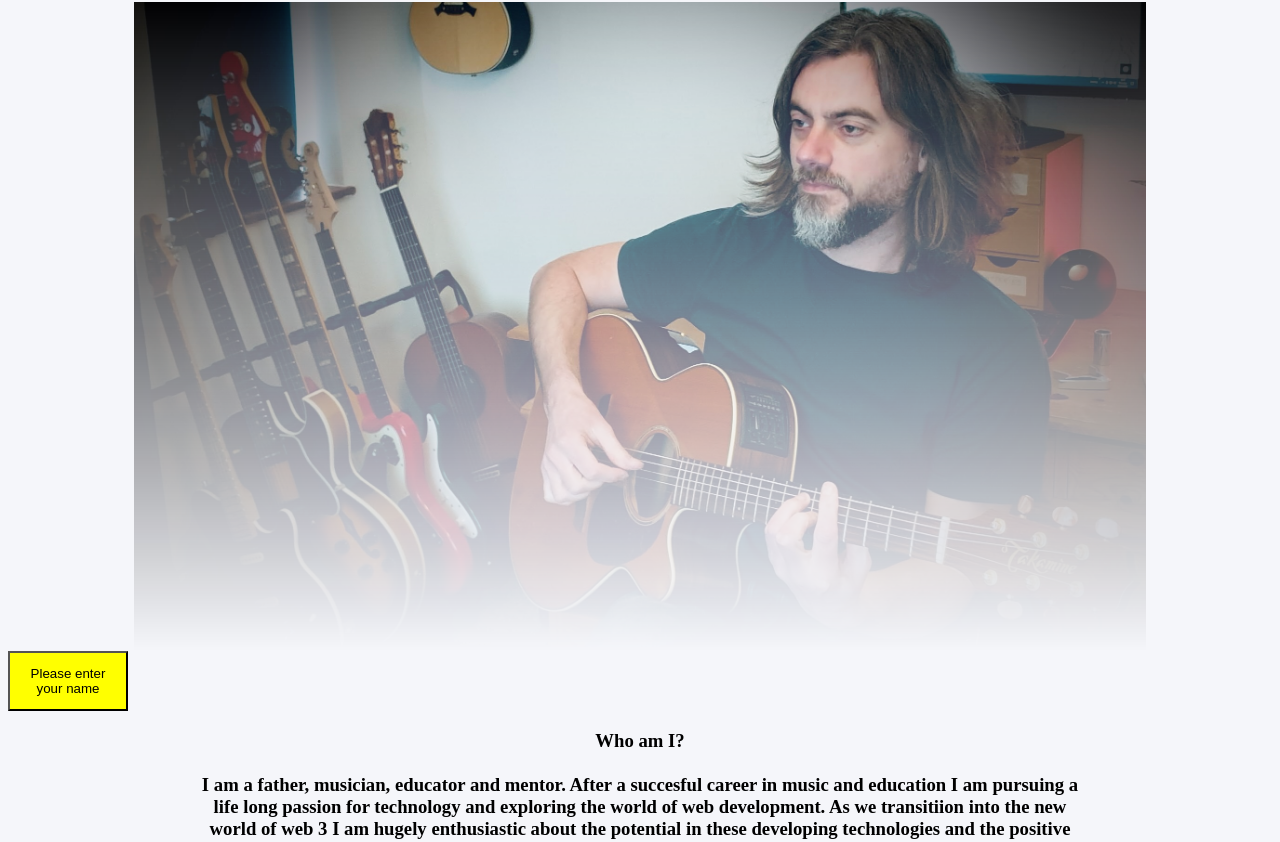
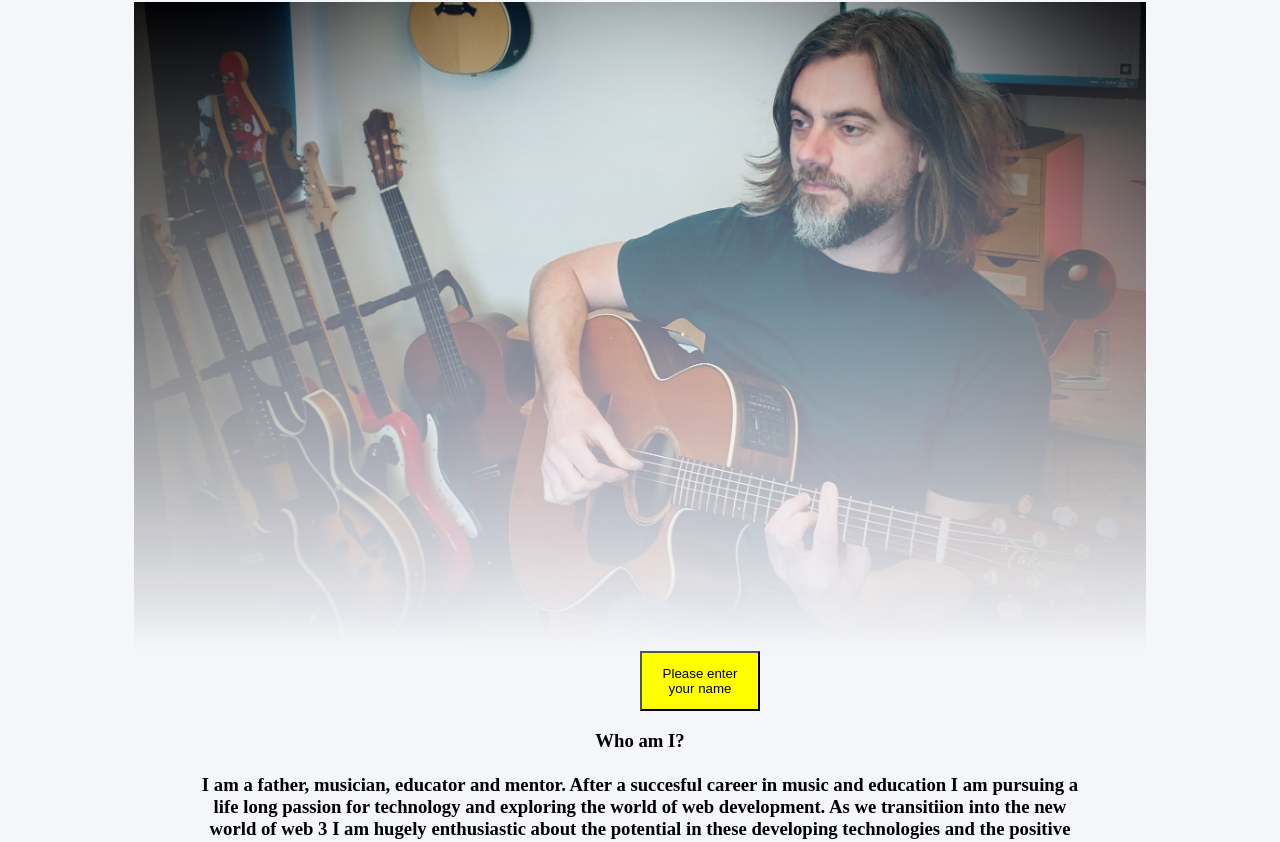
Before and after one commit to jack8120/About-Me, a plain HTML site: page index.html in a window 1280 px wide. Shown: the part 104-946 px from the top of the page. Drawn offline with Linux system fonts and the light colour scheme.

Commit message:
added css position values

```diff
--- a/css/style.css
+++ b/css/style.css
@@ -55,7 +55,8 @@ h2 {
     background-color: yellow;
     width: 120px;
     height: 60px;
-    margin-left: auto;
-    margin-right: auto;
+    position: relative;
+    left: 50%;
+    right: auto;
 
 }
```
